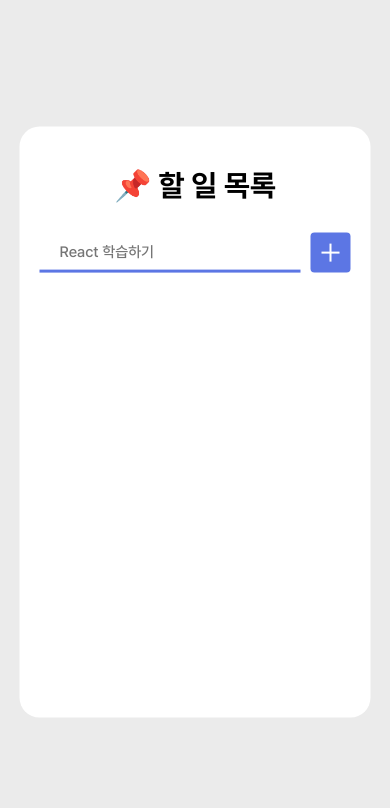
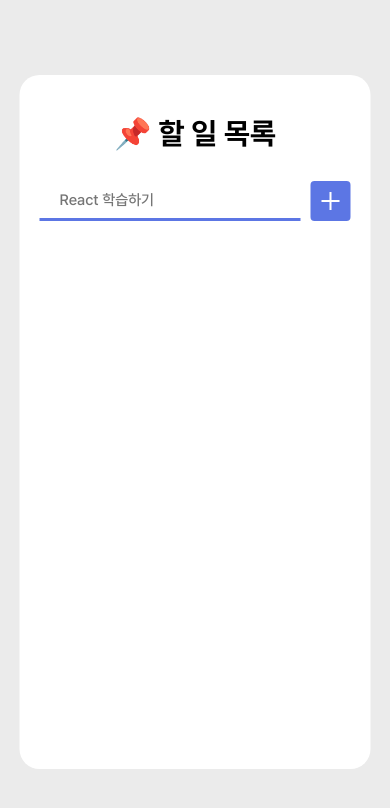
Before and after one commit to K-Sohyun/ReactTodo, a React (Vite) app: page / in a window 390 px wide. Shown: the top 808 px of the page. Built offline with nearby package versions, Linux system fonts and the light colour scheme.

Commit message:
App.css 수정

```diff
--- a/src/App.css
+++ b/src/App.css
@@ -10,7 +10,8 @@ body {
     width: 90%;
     max-width: 600px;
     min-width: 240px;
-    height: 70vh;
+    height: 900px;
+    max-height: calc(100vh - 150px);
     background: #fff;
     border-radius: 20px;
     padding: 50px 40px;
@@ -26,6 +27,7 @@ body {
     display: flex;
     align-items: center;
     column-gap: 10px;
+    margin-bottom: 35px;
 }
 
 .todo-form input {
@@ -50,8 +52,7 @@ body {
 }
 
 .todo-list {
-    margin-top: 40px;
-    max-height: calc(70vh - 255px);
+    max-height: calc(100% - 150px);
     overflow-y: auto;
     padding-top: 5px;
 }
@@ -179,7 +180,7 @@ body {
     }
 
     .todo-list li {
-        margin-bottom: 25px;
+        margin-bottom: 20px;
     }
 
     .todo-list li .left {
```
